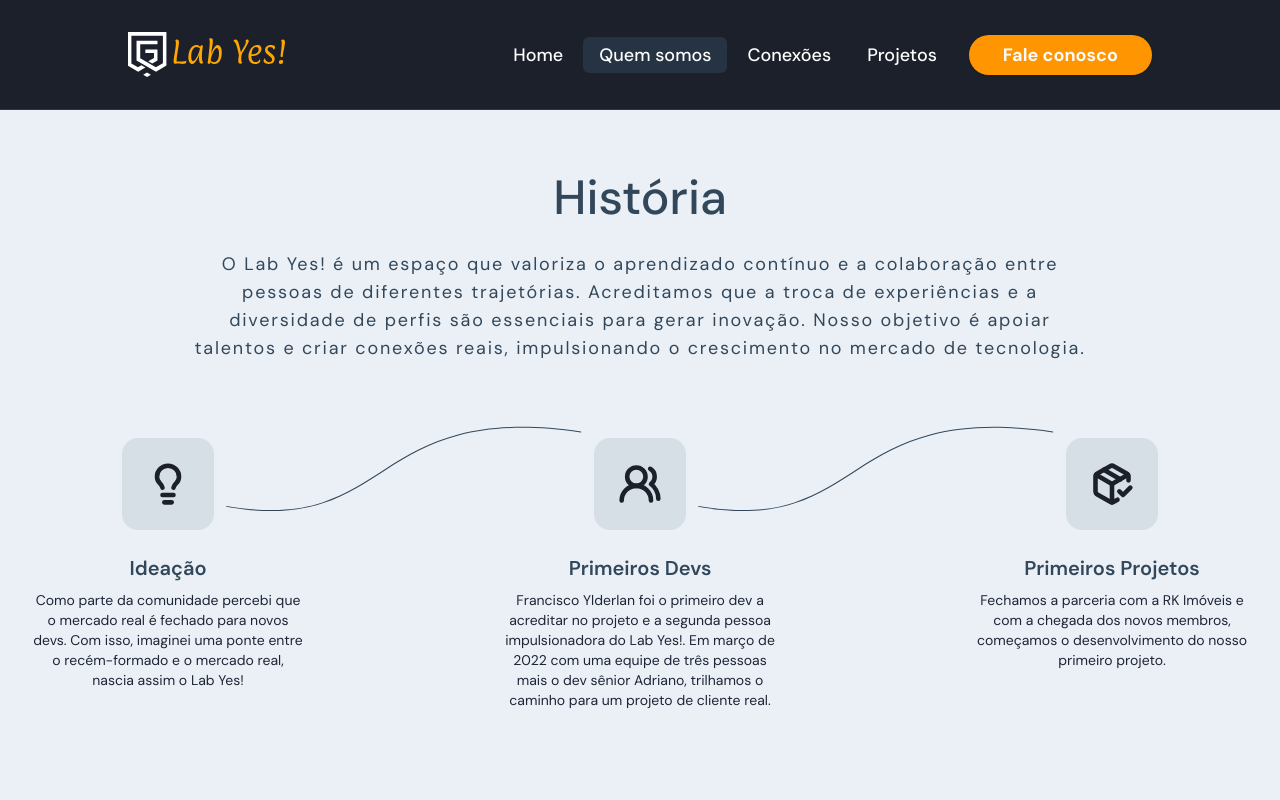
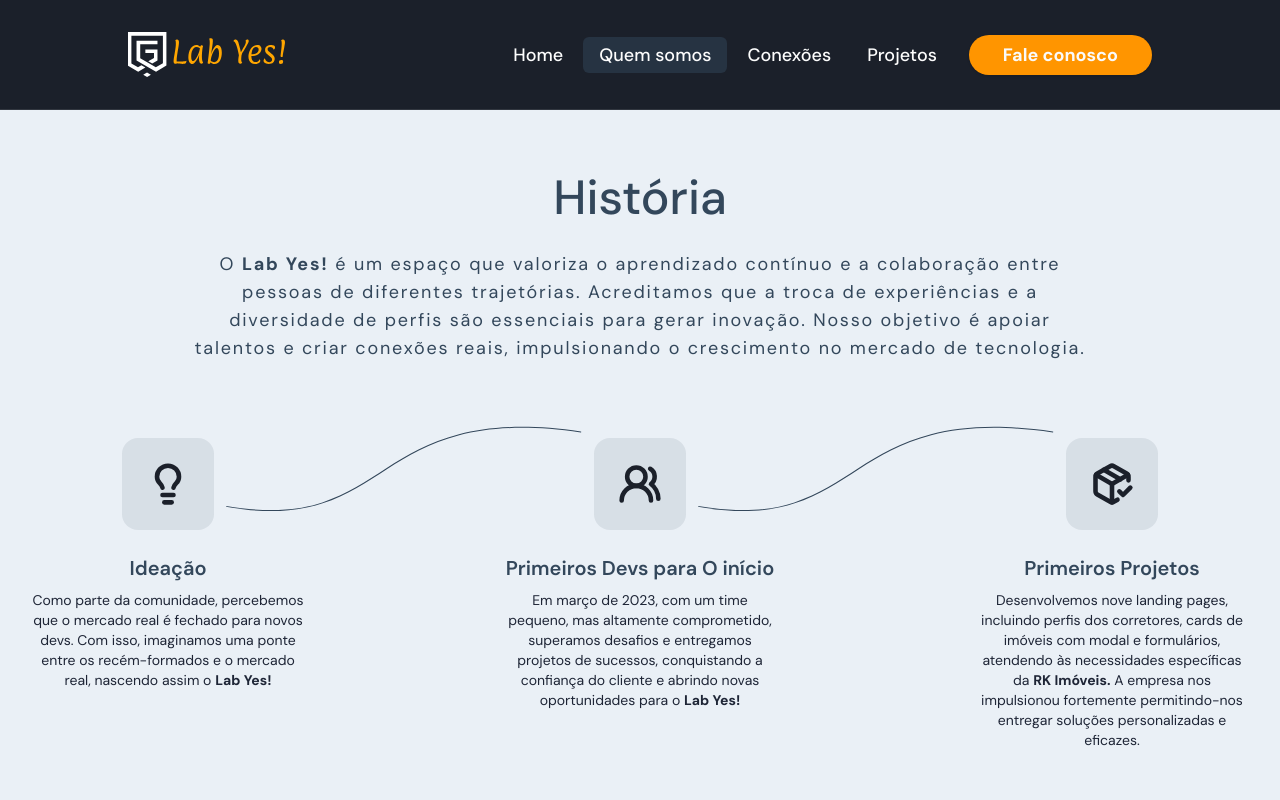
Before and after one commit to labyes24/LABYES-LP, a Next.js app: page /quemsomos in a window 1280 px wide. Shown: the top 800 px of the page. Built offline with nearby package versions, Linux system fonts and the light colour scheme; no server answers.

Commit message:
feat: adjust texts, add bold marks and link rkimoveis lp

```diff
--- a/src/components/about-history-timeline-item.tsx
+++ b/src/components/about-history-timeline-item.tsx
@@ -1,7 +1,7 @@
 import { Redo } from 'lucide-react'
 export interface AboutHistoryTimelineItemProps {
     title: string
-    description: string
+    description: React.ReactNode
 
     icon?: React.ElementType
 }
--- a/src/components/about-history-timeline.tsx
+++ b/src/components/about-history-timeline.tsx
@@ -4,28 +4,46 @@ import {
     AboutHistoryTimelineItemProps,
 } from './about-history-timeline-item'
 import { AboutHistoryLine } from './svg/about-history-line'
+import Link from 'next/link'
 
 export function AboutHistoryTimeline() {
     const timelineData: AboutHistoryTimelineItemProps[] = [
         {
             title: 'Ideação',
-            description:
-                'Como parte da comunidade percebi que o mercado real é fechado para novos devs. Com isso, imaginei uma ponte entre o recém-formado e o mercado real, nascia assim o Lab Yes!',
+            description: (
+                <>
+                    Como parte da comunidade, percebemos que o mercado real é fechado para novos devs.
+                    Com isso, imaginamos uma ponte entre os recém-formados e o mercado real,
+                    nascendo assim o <span className='font-bold'>Lab Yes!</span>
+                </>
+            ),
             icon: Lightbulb,
         },
         {
-            title: 'Primeiros Devs',
-            description:
-                'Francisco Ylderlan foi o primeiro dev a acreditar no projeto e a segunda pessoa impulsionadora do Lab Yes!. Em março de 2022 com uma equipe de três pessoas mais o dev sênior Adriano, trilhamos o caminho para um projeto de cliente real.',
+            title: 'Primeiros Devs para O início',
+            description: (
+                <>
+                    Em março de 2023, com um time pequeno, mas altamente comprometido, superamos
+                    desafios e entregamos projetos de sucessos, conquistando a confiança do cliente e
+                    abrindo novas oportunidades para o <span className='font-bold'>Lab Yes!</span>
+                </>
+            ),
             icon: UsersRound,
         },
         {
             title: 'Primeiros Projetos',
-            description:
-                'Fechamos a parceria com a RK Imóveis e com a chegada dos novos membros, começamos o desenvolvimento do nosso primeiro projeto.',
+            description: (
+                <>
+                    Desenvolvemos nove landing pages, incluindo perfis dos corretores, cards de imóveis
+                    com modal e formulários, atendendo às necessidades específicas
+                    da <Link href="https://www.rkimoveis.com.br/" className='font-bold'>RK Imóveis.</Link> A
+                    empresa nos impulsionou fortemente permitindo-nos entregar soluções personalizadas e eficazes.
+                </>
+            ),
             icon: PackageCheck,
         },
     ]
+
     return (
         <div className="flex flex-col items-start justify-center px-3 pb-20 lg:flex-row lg:px-0">
             {timelineData.map(({ title, description, icon }, index) => (
--- a/src/components/about-history.tsx
+++ b/src/components/about-history.tsx
@@ -6,7 +6,7 @@ export function AboutHistory() {
             <div className="flex flex-col items-center justify-center gap-7 text-center">
                 <h2 className="text-3xl font-medium lg:text-5xl">História</h2>
                 <p className="max-w-xl text-pretty text-sm leading-7 tracking-widest lg:max-w-4xl lg:text-lg">
-                    O Lab Yes! é um espaço que valoriza o aprendizado contínuo e
+                    O <span className='font-bold'>Lab Yes!</span> é um espaço que valoriza o aprendizado contínuo e
                     a colaboração entre pessoas de diferentes trajetórias.
                     Acreditamos que a troca de experiências e a diversidade de
                     perfis são essenciais para gerar inovação. Nosso objetivo é
```
